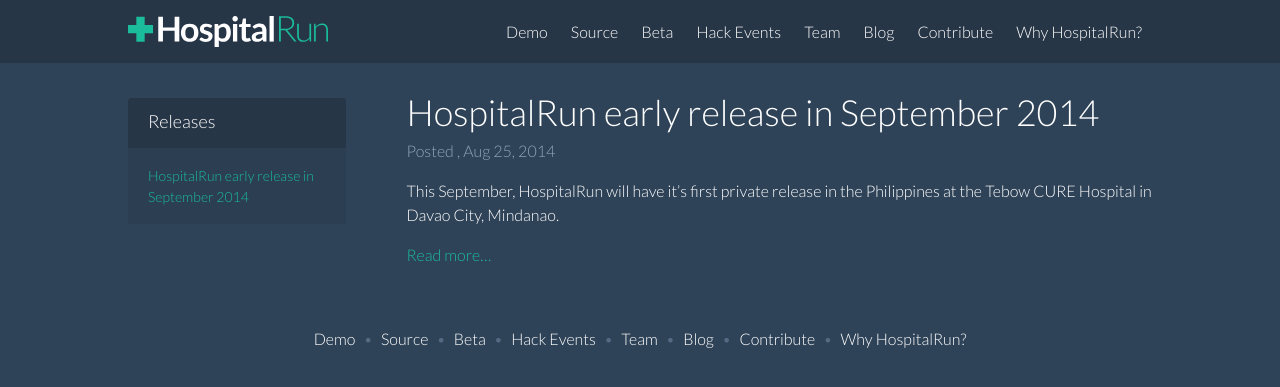
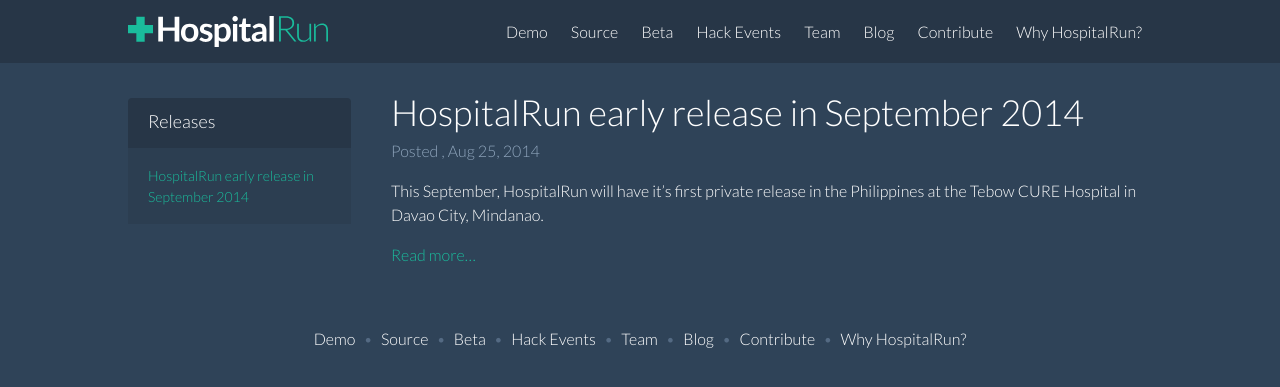
Before and after one commit to HospitalRun/hospitalrun.io, a Jekyll site: the page built from blog/index.md, in a window 1280 px wide. Shown: the top 387 px of the page. Built offline with Jekyll 4.4.1, drawn with Linux system fonts in a browser that asks for light colours.

Commit message:
less space between sidebar and body

```diff
--- a/_sass/_blog.scss
+++ b/_sass/_blog.scss
@@ -6,7 +6,7 @@
   margin: {
     top: 35px;
     bottom: 48px;
-    right: 60px;
+    right: 40px;
   }
 }
 
```
